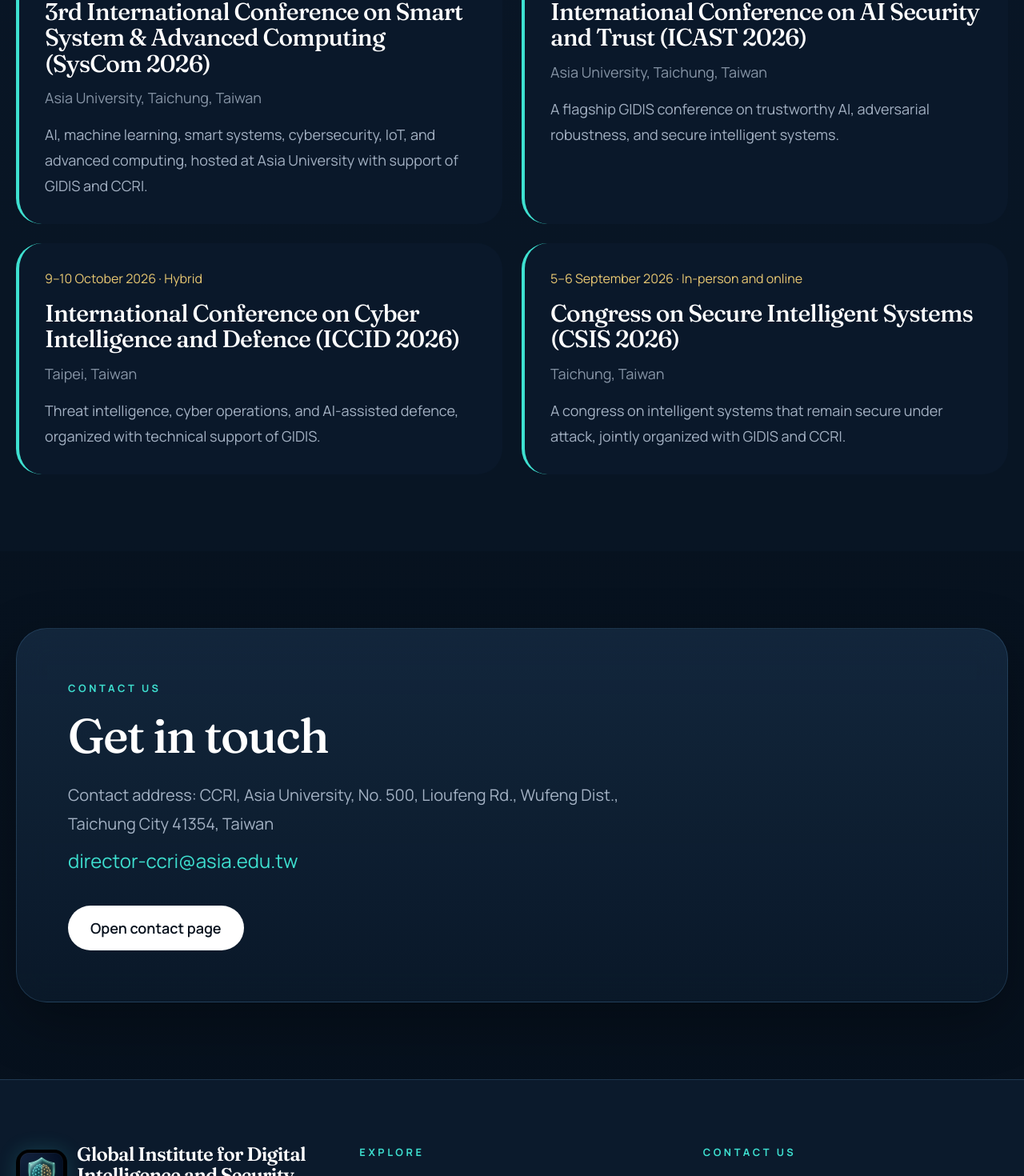
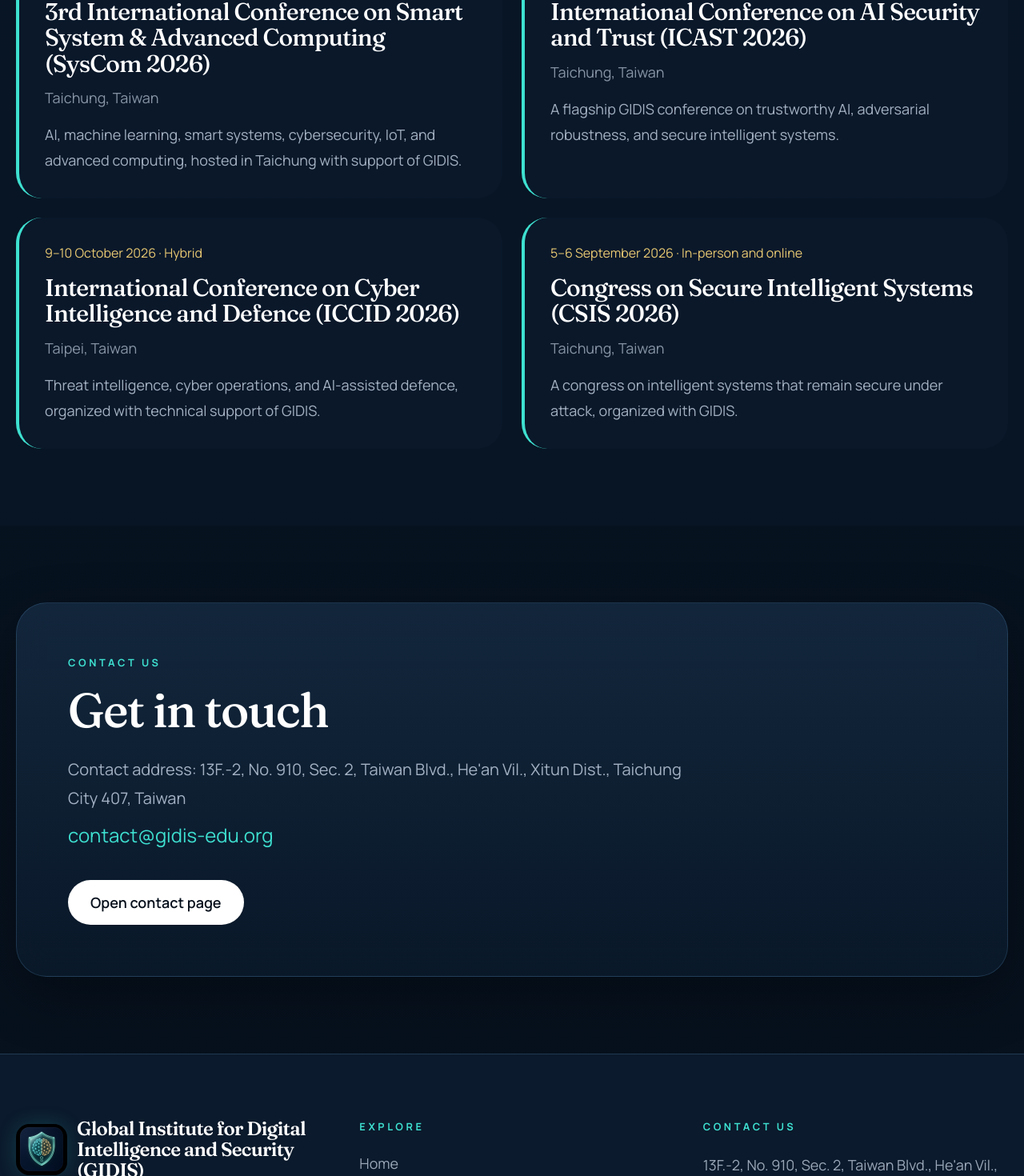
Before and after one commit to zainulhassan55/acrs, a React (Vite) app: page / in a window 1280 px wide. Shown: the part 4020-5490 px from the top of the page at 80% size. Built offline with nearby package versions, Linux system fonts and the light colour scheme.

Commit message:
address change

```diff
--- a/src/components/Layout.tsx
+++ b/src/components/Layout.tsx
@@ -106,8 +106,7 @@
           </div>
           <div>
             <p className="kicker">Contact us</p>
-            <p className="mt-5 text-lg leading-8 text-fog/75">{society.lab}</p>
-            <p className="mt-3 text-lg leading-8 text-fog/75">{society.address}</p>
+            <p className="mt-5 text-lg leading-8 text-fog/75">{society.address}</p>
             <p className="mt-4 text-xl text-mint">{society.emails[0]}</p>
           </div>
         </div>
--- a/src/content.ts
+++ b/src/content.ts
@@ -3,10 +3,9 @@
   name: 'Global Institute for Digital Intelligence and Security',
   fullTitle: 'Global Institute for Digital Intelligence and Security (GIDIS)',
   hq: 'Taichung, Taiwan',
-  lab: 'International Center for AI and Cyber Security Research and Innovations (CCRI), Asia University',
   address:
-    'CCRI, Asia University, No. 500, Lioufeng Rd., Wufeng Dist., Taichung City 41354, Taiwan',
-  emails: ['director-ccri@asia.edu.tw'],
+    "13F.-2, No. 910, Sec. 2, Taiwan Blvd., He'an Vil., Xitun Dist., Taichung City 407, Taiwan",
+  emails: ['contact@gidis-edu.org'],
 }
 
 export const nav = [
@@ -91,15 +90,15 @@
 export const conferences = [
   {
     title: '3rd International Conference on Smart System & Advanced Computing (SysCom 2026)',
-    venue: 'Asia University, Taichung, Taiwan',
+    venue: 'Taichung, Taiwan',
     dates: '19–20 December 2026',
     mode: 'In-person',
     blurb:
-      'AI, machine learning, smart systems, cybersecurity, IoT, and advanced computing, hosted at Asia University with support of GIDIS and CCRI.',
+      'AI, machine learning, smart systems, cybersecurity, IoT, and advanced computing, hosted in Taichung with support of GIDIS.',
   },
   {
     title: 'International Conference on AI Security and Trust (ICAST 2026)',
-    venue: 'Asia University, Taichung, Taiwan',
+    venue: 'Taichung, Taiwan',
     dates: '14–15 August 2026',
     mode: 'Hybrid',
     blurb:
@@ -119,7 +118,7 @@
     dates: '5–6 September 2026',
     mode: 'In-person and online',
     blurb:
-      'A congress on intelligent systems that remain secure under attack, jointly organized with GIDIS and CCRI.',
+      'A congress on intelligent systems that remain secure under attack, organized with GIDIS.',
   },
   {
     title: 'International Conference on Privacy, Cryptography and AI (IPCAI 2026)',
@@ -131,7 +130,7 @@
   },
   {
     title: 'Workshop on Adversarial Machine Learning and Cyber Resilience (AMLCR 2026)',
-    venue: 'Asia University, Taichung, Taiwan',
+    venue: 'Taichung, Taiwan',
     dates: '26–27 September 2026',
     mode: 'Hybrid',
     blurb:
--- a/src/pages/AboutPage.tsx
+++ b/src/pages/AboutPage.tsx
@@ -1,5 +1,5 @@
 import { PageHero } from '../components/Layout'
-import { objectives, society } from '../content'
+import { objectives } from '../content'
 import { publicUrl } from '../publicUrl'
 
 export function AboutPage() {
@@ -19,7 +19,7 @@
             The Global Institute for Digital Intelligence and Security is a community of
             institutions, labs, researchers, scientists, academicians, research scholars,
             students, and industry professionals interested in AI, cybersecurity, and related
-            technologies. GIDIS works in close association with the {society.lab}.
+            technologies.
           </p>
           <p className="mt-5 text-lg leading-8 text-fog/80">
             GIDIS serves as a platform for collaboration through international conferences,
--- a/src/pages/ContactPage.tsx
+++ b/src/pages/ContactPage.tsx
@@ -43,8 +43,7 @@
       <section className="mx-auto grid max-w-7xl gap-8 px-5 py-20 lg:grid-cols-2">
         <article className="glass rounded-[2rem] p-10">
           <h2 className="headline text-4xl text-white">Contact address</h2>
-          <p className="mt-6 text-xl leading-9 text-fog/80">{society.lab}</p>
-          <p className="mt-3 text-xl leading-9 text-fog/80">{society.address}</p>
+          <p className="mt-6 text-xl leading-9 text-fog/80">{society.address}</p>
           <p className="mt-8 text-base tracking-[0.18em] text-fog/55 uppercase">Email</p>
           <a className="mt-2 block text-2xl text-mint" href={`mailto:${society.emails[0]}`}>
             {society.emails[0]}
```
